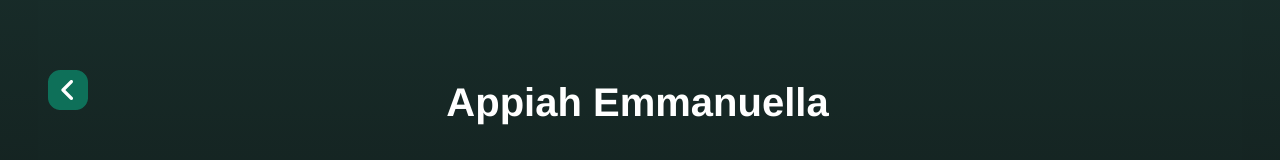
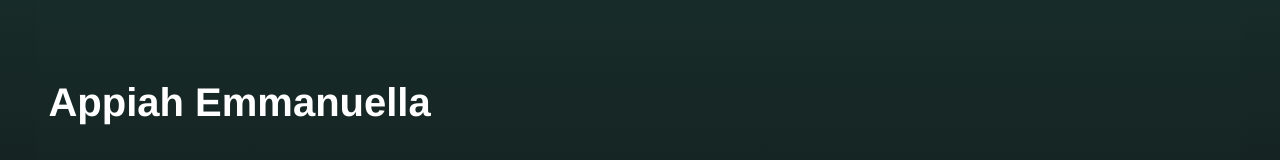
Before and after one commit to Ekuaappiah/mini-project, a Vue app: page /Emmanuella-Appiah in a window 1280 px wide. Shown: the part 142-302 px from the top of the page. Built offline with nearby package versions, Linux system fonts and the light colour scheme.

Commit message:
Update Emmanuella.vue

```diff
--- a/src/views/Profiles/Emmanuella.vue
+++ b/src/views/Profiles/Emmanuella.vue
@@ -12,7 +12,7 @@
 <div class="line"></div>
 
 <div class="cont">
-  <img @click="redirectToPreviousPage" :src="require('@/assets/pics/icon.png' )"  alt="">
+
   <h1>Appiah Emmanuella</h1>
 </div>
 <div class="info-details">
@@ -75,11 +75,6 @@ data(){
   return{
    profileImage: ''
   }
-},
-methods: {
-  redirectToPreviousPage() {
-      this.$router.go(-1);
-    }
 },
 mounted(){
   this.profileImage = localStorage.getItem('profileImage');
```
